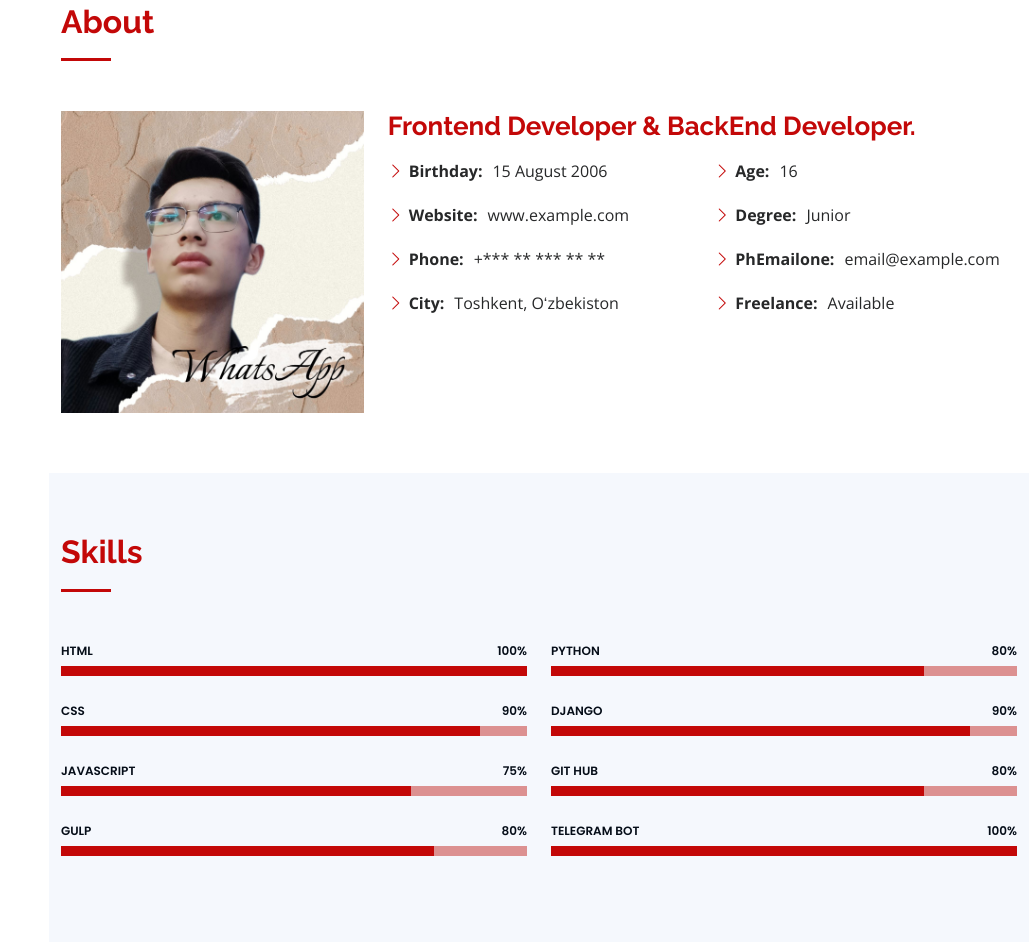
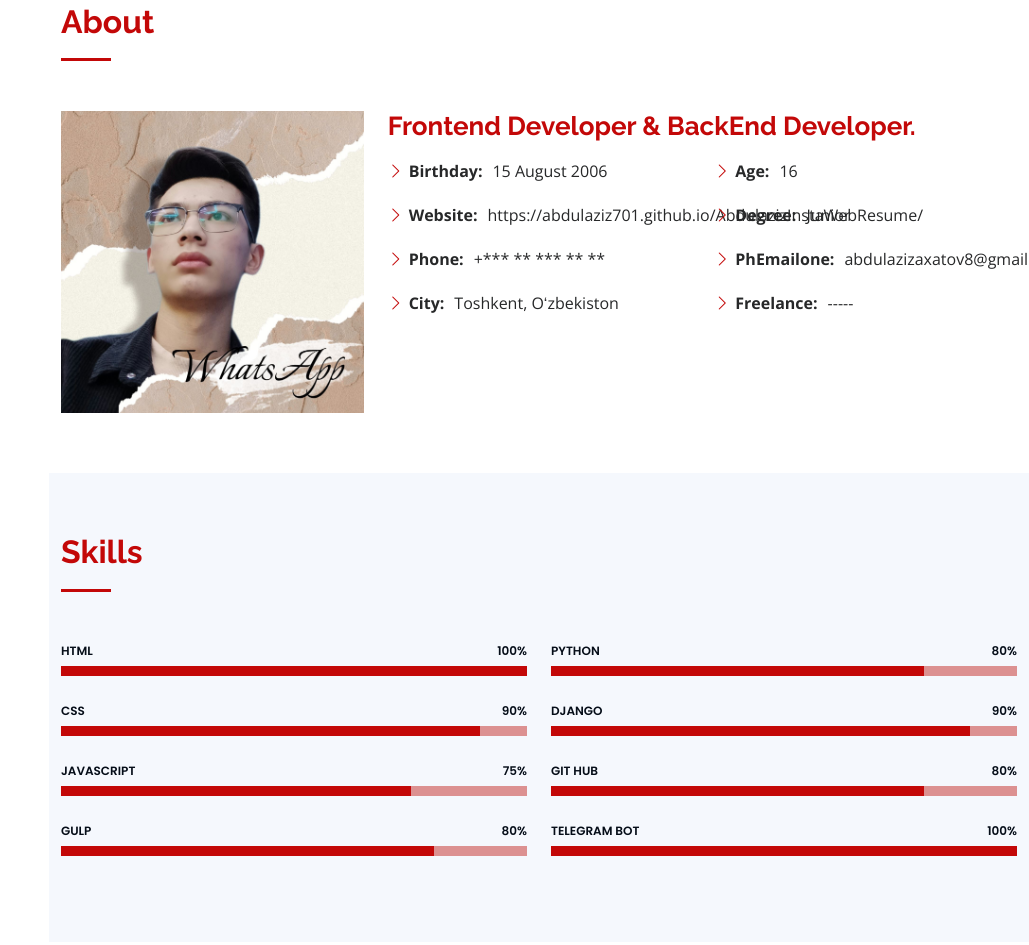
Before and after one commit to abdulaziz701/AbdulazizInstaWebResume, a plain HTML site: page index.html in a window 1280 px wide. Shown: the part 857-1802 px from the top of the page, without its empty margins (251-1280 px from the left). Drawn offline with nearby package versions, Linux system fonts and the light colour scheme.

Commit message:
Update index.html

```diff
--- a/index.html
+++ b/index.html
@@ -96,7 +96,7 @@
               <div class="col-lg-6">
                 <ul>
                   <li><i class="bi bi-chevron-right"></i> <strong>Birthday:</strong> <span>15 August 2006</span></li>
-                  <li><i class="bi bi-chevron-right"></i> <strong>Website:</strong> <span>www.example.com</span></li>
+                  <li><i class="bi bi-chevron-right"></i> <strong>Website:</strong> <span>https://abdulaziz701.github.io/AbdulazizInstaWebResume/</span></li>
                   <li><i class="bi bi-chevron-right"></i> <strong>Phone:</strong> <span>+*** ** *** ** **</span></li>
                   <li><i class="bi bi-chevron-right"></i> <strong>City:</strong> <span>Toshkent, Oʻzbekiston</span></li>
                 </ul>
@@ -105,8 +105,8 @@
                 <ul>
                   <li><i class="bi bi-chevron-right"></i> <strong>Age:</strong> <span>16</span></li>
                   <li><i class="bi bi-chevron-right"></i> <strong>Degree:</strong> <span>Junior</span></li>
-                  <li><i class="bi bi-chevron-right"></i> <strong>PhEmailone:</strong> <span>email@example.com</span></li>
-                  <li><i class="bi bi-chevron-right"></i> <strong>Freelance:</strong> <span>Available</span></li>
+                  <li><i class="bi bi-chevron-right"></i> <strong>PhEmailone:</strong> <span>abdulazizaxatov8@gmail.com</span></li>
+                  <li><i class="bi bi-chevron-right"></i> <strong>Freelance:</strong> <span>-----</span></li>
                 </ul>
               </div>
             </div>
```
